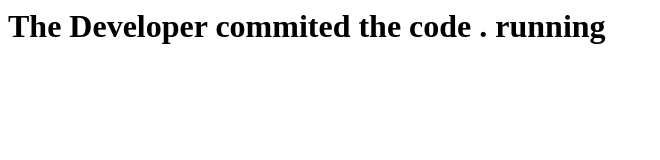
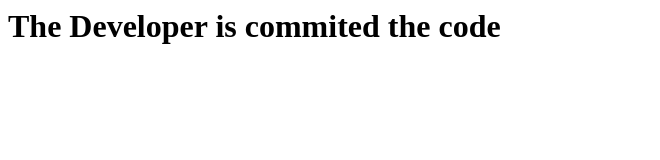
Before and after one commit to PagadalaSuresh-babu/sample-one-J1, a plain HTML site: page index.html in a window 1280 px wide. Shown: the whole page, without its empty margins (0-660 px from the left). Drawn offline with Linux system fonts and the light colour scheme.

Commit message:
Update index.html

```diff
--- a/index.html
+++ b/index.html
@@ -1 +1 @@
-<h1> The Developer commited the code . running</h1>
+<h1> The Developer is commited the code</h1>
```
